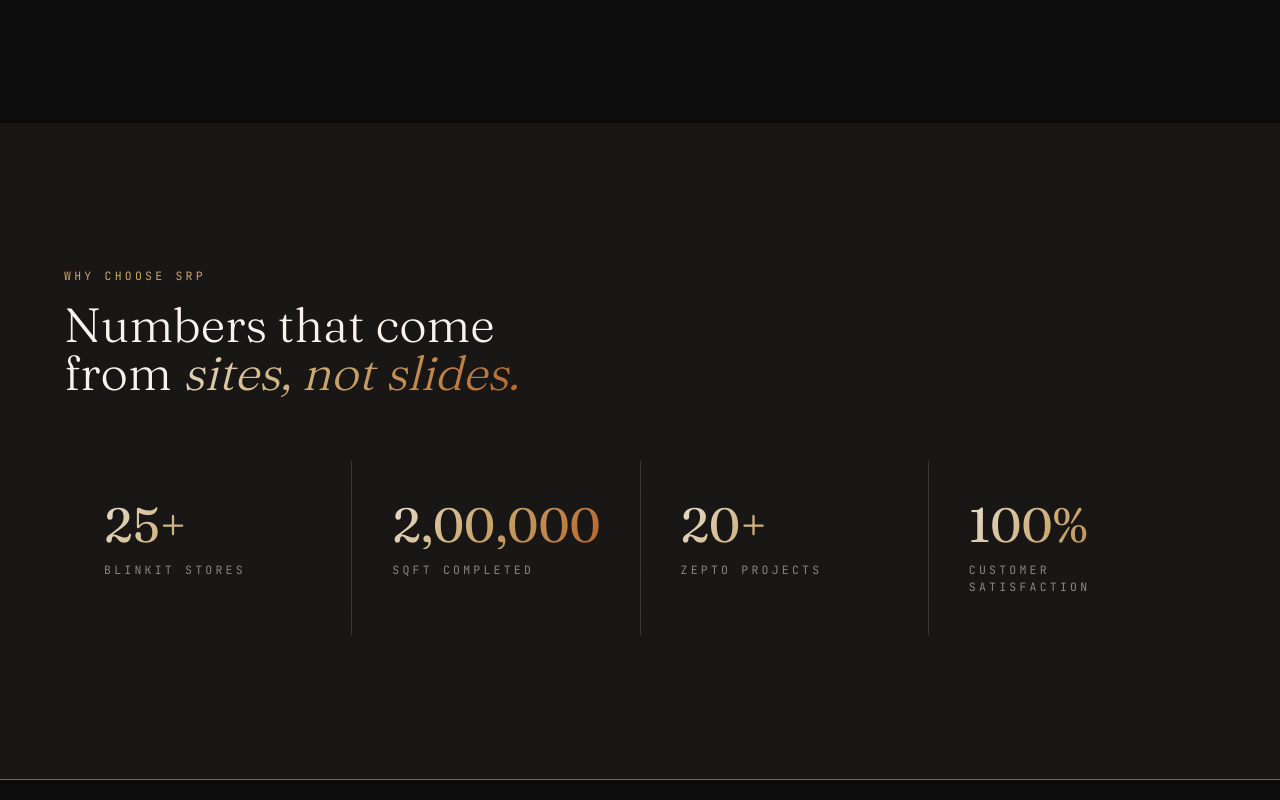
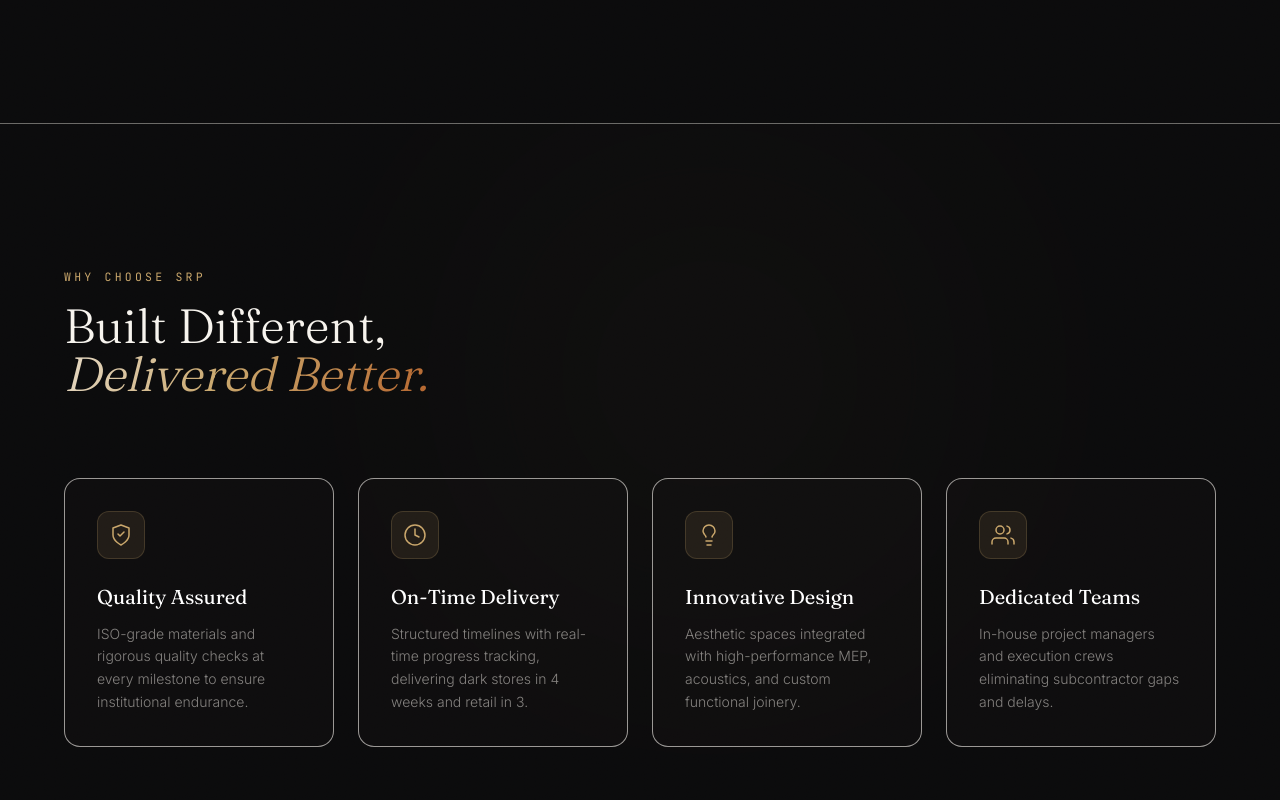
Before and after one commit to Ullas-webdev/SRP_pravx, a Next.js app: page / in a window 1280 px wide. Shown: the part 3500-4300 px from the top of the page. Built offline with nearby package versions, Linux system fonts and the light colour scheme.

Commit message:
feat: redesign Why Choose SRP component to use value-proposition card layout matching reference design

```diff
--- a/components/Stats.tsx
+++ b/components/Stats.tsx
@@ -1,67 +1,96 @@
 "use client";
 
-import { useEffect, useRef, useState } from "react";
-import { motion, useInView, animate } from "framer-motion";
+import { motion } from "framer-motion";
 
-const STATS = [
-  { value: 25, suffix: "+", label: "Blinkit Stores" },
-  { value: 200000, suffix: "+", label: "Sqft Completed", format: true },
-  { value: 20, suffix: "+", label: "Zepto Projects" },
-  { value: 100, suffix: "%", label: "Customer Satisfaction" },
+const VALUE_PROPS = [
+  {
+    title: "Quality Assured",
+    desc: "ISO-grade materials and rigorous quality checks at every milestone to ensure institutional endurance.",
+    icon: (
+      <svg width="24" height="24" viewBox="0 0 24 24" fill="none" stroke="currentColor" strokeWidth="1.5" strokeLinecap="round" strokeLinejoin="round">
+        <path d="M12 22s8-4 8-10V5l-8-3-8 3v7c0 6 8 10 8 10z" />
+        <path d="M9 11l2 2 4-4" />
+      </svg>
+    ),
+  },
+  {
+    title: "On-Time Delivery",
+    desc: "Structured timelines with real-time progress tracking, delivering dark stores in 4 weeks and retail in 3.",
+    icon: (
+      <svg width="24" height="24" viewBox="0 0 24 24" fill="none" stroke="currentColor" strokeWidth="1.5" strokeLinecap="round" strokeLinejoin="round">
+        <circle cx="12" cy="12" r="10" />
+        <polyline points="12 6 12 12 16 14" />
+      </svg>
+    ),
+  },
+  {
+    title: "Innovative Design",
+    desc: "Aesthetic spaces integrated with high-performance MEP, acoustics, and custom functional joinery.",
+    icon: (
+      <svg width="24" height="24" viewBox="0 0 24 24" fill="none" stroke="currentColor" strokeWidth="1.5" strokeLinecap="round" strokeLinejoin="round">
+        <path d="M15 14c.2-1 .7-1.7 1.5-2.5 1-.9 1.5-2.2 1.5-3.5A6 6 0 0 0 6 8c0 1 .6 2.2 1.5 3.5.7.7 1.3 1.5 1.5 2.5" />
+        <path d="M9 18h6" />
+        <path d="M10 22h4" />
+      </svg>
+    ),
+  },
+  {
+    title: "Dedicated Teams",
+    desc: "In-house project managers and execution crews eliminating subcontractor gaps and delays.",
+    icon: (
+      <svg width="24" height="24" viewBox="0 0 24 24" fill="none" stroke="currentColor" strokeWidth="1.5" strokeLinecap="round" strokeLinejoin="round">
+        <path d="M17 21v-2a4 4 0 0 0-4-4H5a4 4 0 0 0-4 4v2" />
+        <circle cx="9" cy="7" r="4" />
+        <path d="M23 21v-2a4 4 0 0 0-3-3.87" />
+        <path d="M16 3.13a4 4 0 0 1 0 7.75" />
+      </svg>
+    ),
+  },
 ];
-
-function Counter({ value, suffix, format }: { value: number; suffix: string; format?: boolean }) {
-  const ref = useRef<HTMLSpanElement>(null);
-  const inView = useInView(ref, { once: true, margin: "-10% 0px" });
-  const [display, setDisplay] = useState("0");
-
-  useEffect(() => {
-    if (!inView) return;
-    const controls = animate(0, value, {
-      duration: 2,
-      ease: [0.22, 1, 0.36, 1],
-      onUpdate: (v) => {
-        const n = Math.floor(v);
-        setDisplay(format ? n.toLocaleString("en-IN") : String(n));
-      },
-    });
-    return () => controls.stop();
-  }, [inView, value, format]);
-
-  return (
-    <span ref={ref} className="num-stat">
-      {display}
-      {suffix}
-    </span>
-  );
-}
 
 export default function Stats() {
   return (
-    <section id="why-us" className="relative py-28 md:py-36 bg-charcoal">
+    <section id="why-us" className="relative py-28 md:py-36 bg-matte overflow-hidden border-t border-line/40">
+      {/* Subtle background details */}
+      <div className="absolute top-0 right-1/4 w-[500px] h-[500px] rounded-full blur-[140px] pointer-events-none opacity-[0.03] bg-gold" />
+
       <div className="container-x">
-        <div className="mb-16">
+        <div className="mb-20">
           <p className="eyebrow text-gold mb-4">Why Choose SRP</p>
           <h2 className="font-display text-4xl md:text-5xl font-light max-w-xl text-balance">
-            Numbers that come from
-            <span className="italic gold-gradient-text"> sites, not slides.</span>
+            Built Different,
+            <span className="italic gold-gradient-text"> Delivered Better.</span>
           </h2>
         </div>
 
-        <div className="grid grid-cols-2 md:grid-cols-4 gap-px bg-line">
-          {STATS.map((s, i) => (
+        {/* 4-column Grid Layout matches reference layout */}
+        <div className="grid grid-cols-1 md:grid-cols-2 lg:grid-cols-4 gap-6">
+          {VALUE_PROPS.map((prop, i) => (
             <motion.div
-              key={s.label}
-              initial={{ opacity: 0, y: 24 }}
+              key={prop.title}
+              initial={{ opacity: 0, y: 30 }}
               whileInView={{ opacity: 1, y: 0 }}
-              viewport={{ once: true, amount: 0.4 }}
-              transition={{ duration: 0.7, delay: i * 0.08 }}
-              className="bg-charcoal p-8 md:p-10"
+              viewport={{ once: true, amount: 0.2 }}
+              transition={{ duration: 0.7, delay: i * 0.1, ease: [0.22, 1, 0.36, 1] }}
+              className="group relative bg-charcoal/30 hover:bg-charcoal/50 border border-line/60 hover:border-gold/50 rounded-2xl p-8 transition-all duration-500 flex flex-col gap-6"
             >
-              <p className="font-display text-4xl md:text-5xl mb-3 gold-gradient-text">
-                <Counter value={s.value} suffix={s.suffix} format={s.format} />
-              </p>
-              <p className="eyebrow text-pearl/50">{s.label}</p>
+              {/* Icon Container with elegant rounded design */}
+              <div className="w-12 h-12 rounded-xl bg-gold/10 text-gold flex items-center justify-center border border-gold/20 group-hover:bg-gold group-hover:text-matte transition-all duration-500 scale-100 group-hover:scale-110">
+                {prop.icon}
+              </div>
+
+              {/* Text content */}
+              <div className="flex flex-col gap-3">
+                <h3 className="font-display text-xl font-normal text-white group-hover:text-gold transition-colors duration-300">
+                  {prop.title}
+                </h3>
+                <p className="text-pearl/50 text-sm leading-relaxed font-light group-hover:text-pearl/75 transition-colors duration-500">
+                  {prop.desc}
+                </p>
+              </div>
+
+              {/* Dynamic bottom highlights for premium interactive feel */}
+              <div className="absolute bottom-0 left-8 right-8 h-px bg-gradient-to-r from-transparent via-gold/0 to-transparent group-hover:via-gold/30 transition-all duration-700" />
             </motion.div>
           ))}
         </div>
```
